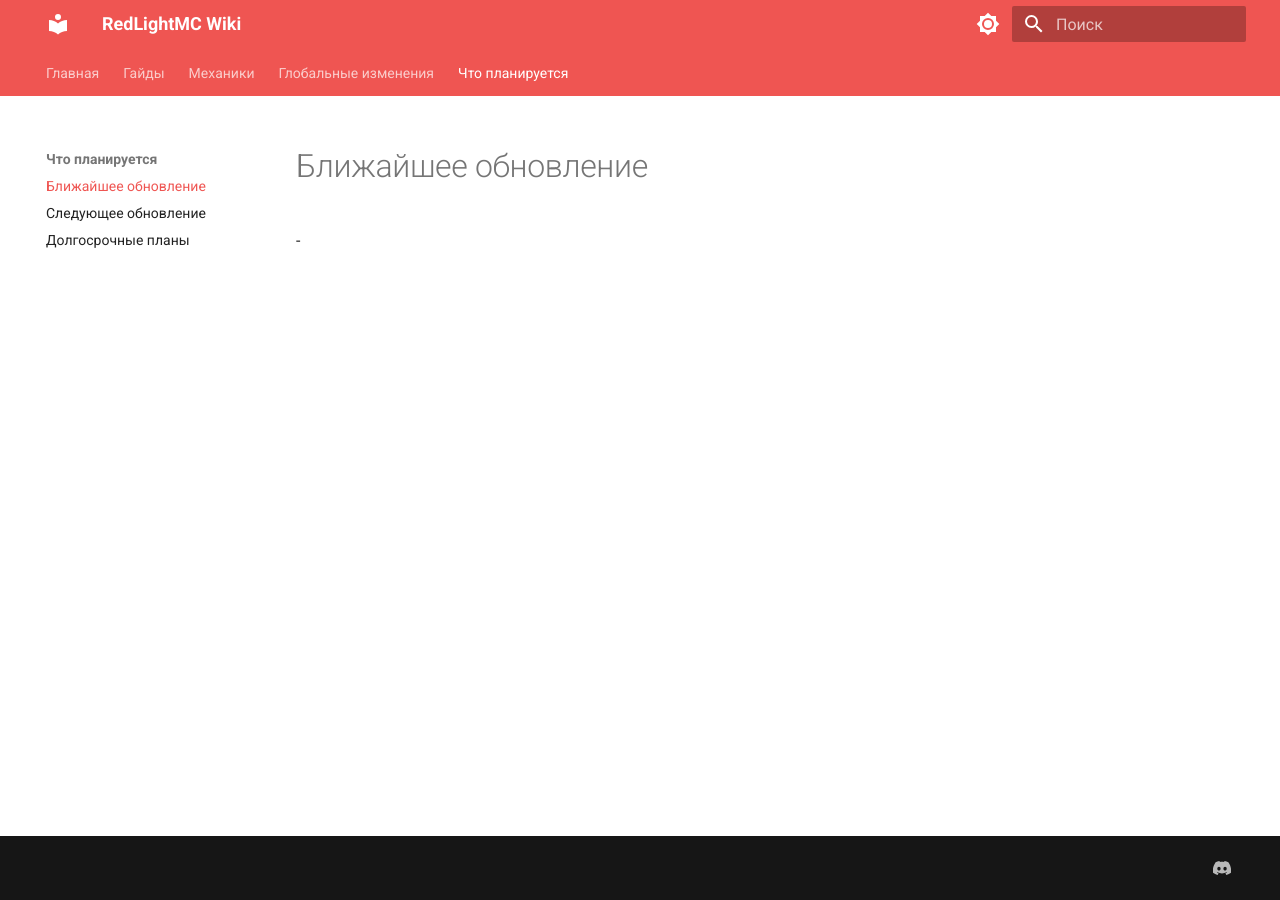
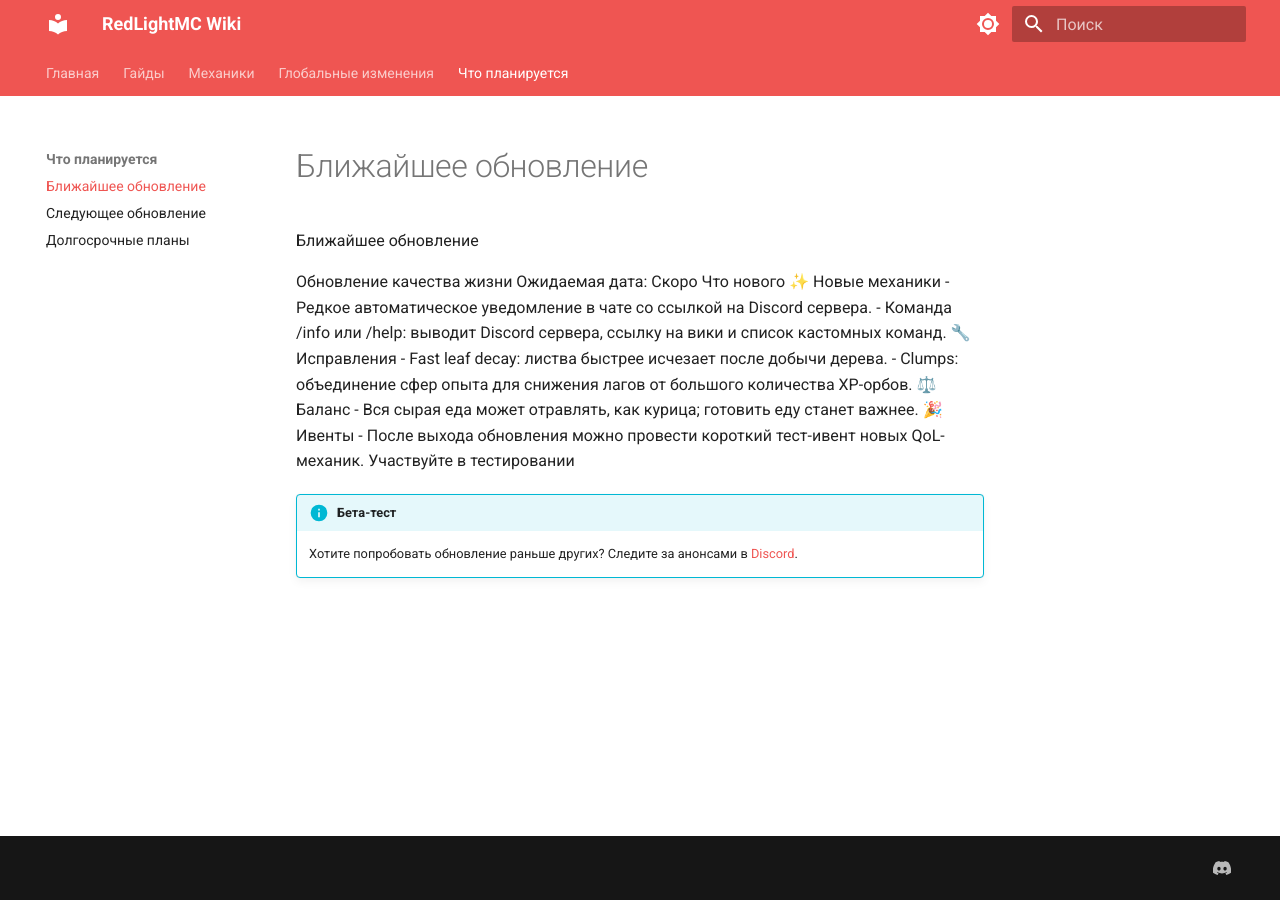
Before and after one commit to pluginfixs-a11y/redlight-wiki, an MkDocs documentation site: the page built from docs/roadmap/update-1.md, in a window 1280 px wide. Built offline with MkDocs 1.6.1 and Material for MkDocs 9.7.7, drawn with Linux system fonts in a browser that asks for light colours.

Commit message:
Update update-1.md

```diff
--- a/docs/roadmap/update-1.md
+++ b/docs/roadmap/update-1.md
@@ -1 +1,24 @@
--
+Ближайшее обновление
+<!-- ═══════════════════════════════════════════════════════════════
+ШАБЛОН: Ближайшее обновление (Update 1)
+Инструкция:
+1. Укажите название обновления
+2. Укажите примерную дату (или "скоро")
+3. Перечислите изменения
+═══════════════════════════════════════════════════════════════ -->
+Обновление качества жизни
+Ожидаемая дата: Скоро
+Что нового
+✨ Новые механики
+- Редкое автоматическое уведомление в чате со ссылкой на Discord сервера.
+- Команда /info или /help: выводит Discord сервера, ссылку на вики и список кастомных команд.
+🔧 Исправления
+- Fast leaf decay: листва быстрее исчезает после добычи дерева.
+- Clumps: объединение сфер опыта для снижения лагов от большого количества XP-орбов.
+⚖️ Баланс
+- Вся сырая еда может отравлять, как курица; готовить еду станет важнее.
+🎉 Ивенты
+- После выхода обновления можно провести короткий тест-ивент новых QoL-механик.
+Участвуйте в тестировании
+!!! info "Бета-тест"
+    Хотите попробовать обновление раньше других? Следите за анонсами в [Discord](https://discord.gg/ВАША_ССЫЛКА).
```
